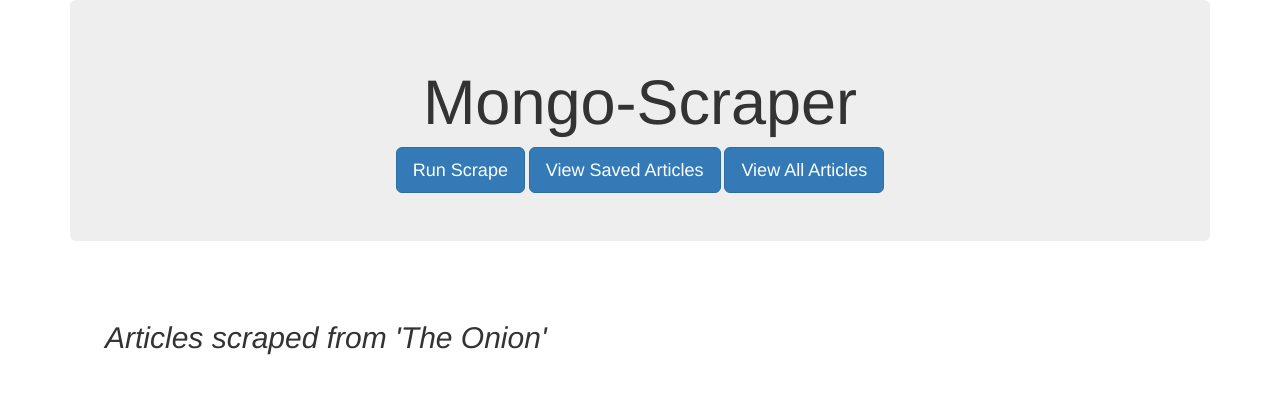
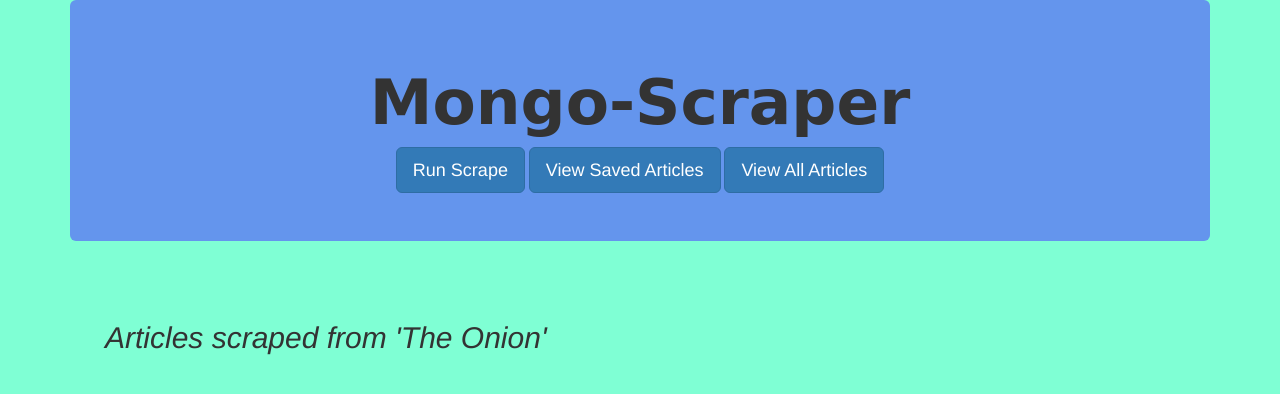
Before and after one commit to sbayreder/mongo-scraper, a website: page public/index.html in a window 1280 px wide. Drawn offline with nearby package versions, Linux system fonts and the light colour scheme; no server answers.

Commit message:
changed some css

```diff
--- a/public/style.css
+++ b/public/style.css
@@ -4,6 +4,7 @@
 
 .jumbotron {
     text-align: center;
+    background-color: cornflowerblue;
 }
 
 img{
@@ -14,3 +15,16 @@ img{
     height: auto;
     width: 100%;
 }
+
+body{
+    background-color: aquamarine;
+}
+
+h5{
+    font-size: 40px;
+}
+
+h1{
+    font-family: cursive;
+    font-weight: bold;
+}
--- a/server.js
+++ b/server.js
@@ -1,12 +1,9 @@
 var express = require("express");
 var bodyParser = require("body-parser");
 var mongoose = require("mongoose");
-
 var axios = require("axios");
 var cheerio = require("cheerio");
-
 var db = require("./models");
-
 var PORT = process.env.PORT || 8080;
 
 var app = express();
```
